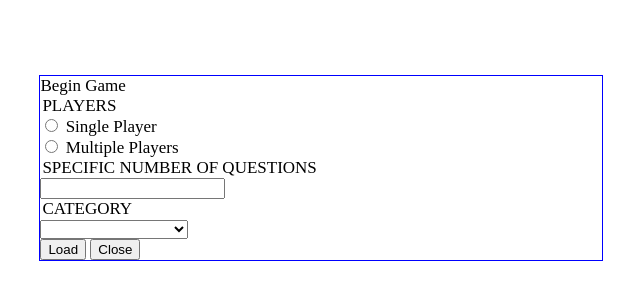
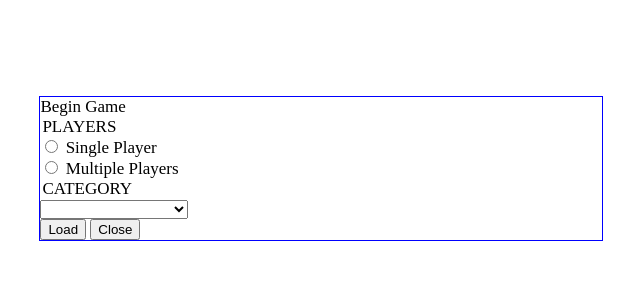
Before and after one commit to coded1guy/test-quizzer, a plain HTML site: page components/mode.html in a window 1280 px wide. Shown: the part 232-532 px from the top of the page, without its empty margins (319-959 px from the left). Drawn offline with Linux system fonts and the light colour scheme.

Commit message:
Update mode.html

```diff
--- a/components/mode.html
+++ b/components/mode.html
@@ -24,10 +24,7 @@
                     </div>
                 </form>
             </div>
-            <div>
-                <legend for="ip1">SPECIFIC NUMBER OF QUESTIONS</legend>
-                <input type="text" id="ip1">
-            </div>
+            <div id="d-parameter"></div>
             <div>
                 <legend for="ip2">CATEGORY</legend>
                 <select id="ip2">
```
